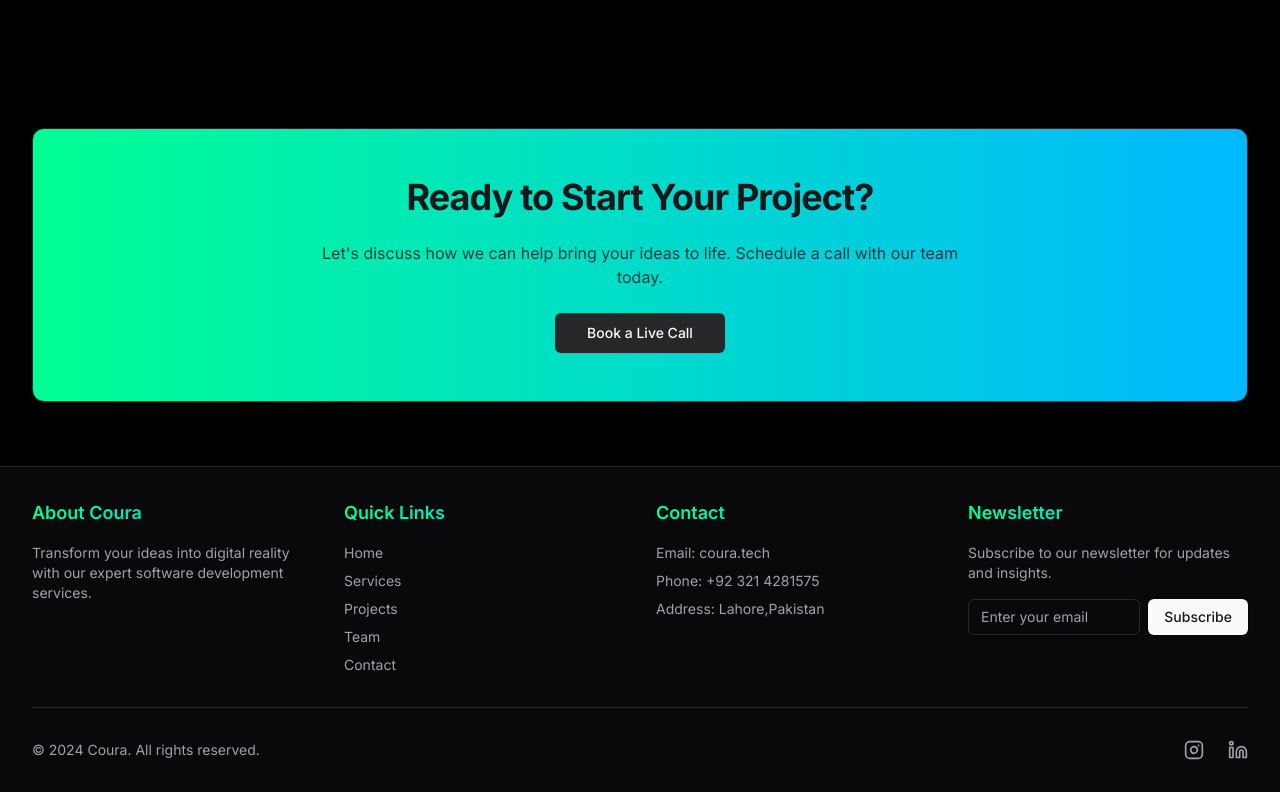
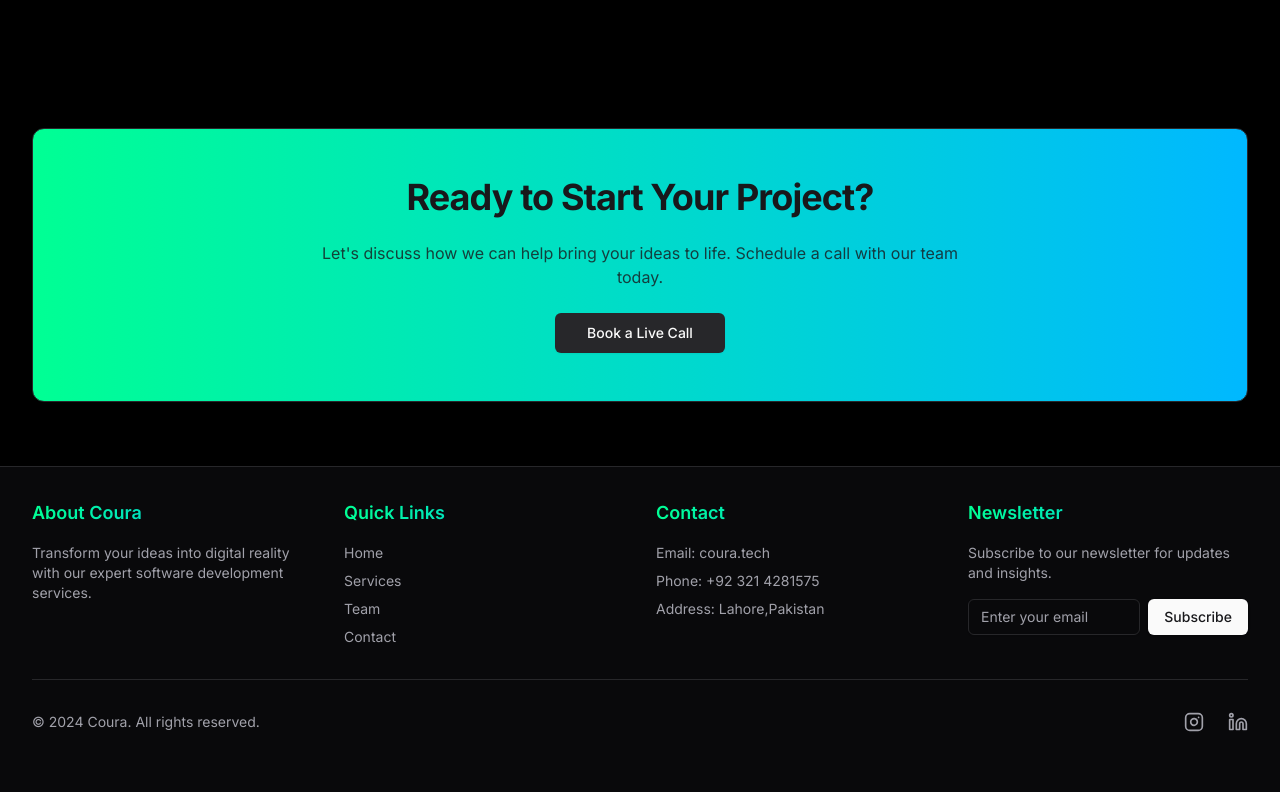
Before and after one commit to abdulmoiz248/Coura, a Next.js app: page / in a window 1280 px wide. Shown: the part 3415-4207 px from the top of the page. After the commit the page ends 4179 px from the top, so only its background shows below. Built offline with nearby package versions, Linux system fonts and the light colour scheme.

Commit message:
fixed footer

```diff
--- a/src/components/site-footer.tsx
+++ b/src/components/site-footer.tsx
@@ -9,7 +9,7 @@ const navigation = {
   main: [
     { name: "Home", href: "/" },
     { name: "Services", href: "/services" },
-    { name: "Projects", href: "/projects" },
+    // { name: "Projects", href: "/projects" },
     { name: "Team", href: "/team" },
     // { name: "Careers", href: "/careers" },
     { name: "Contact", href: "/contact" },
```
